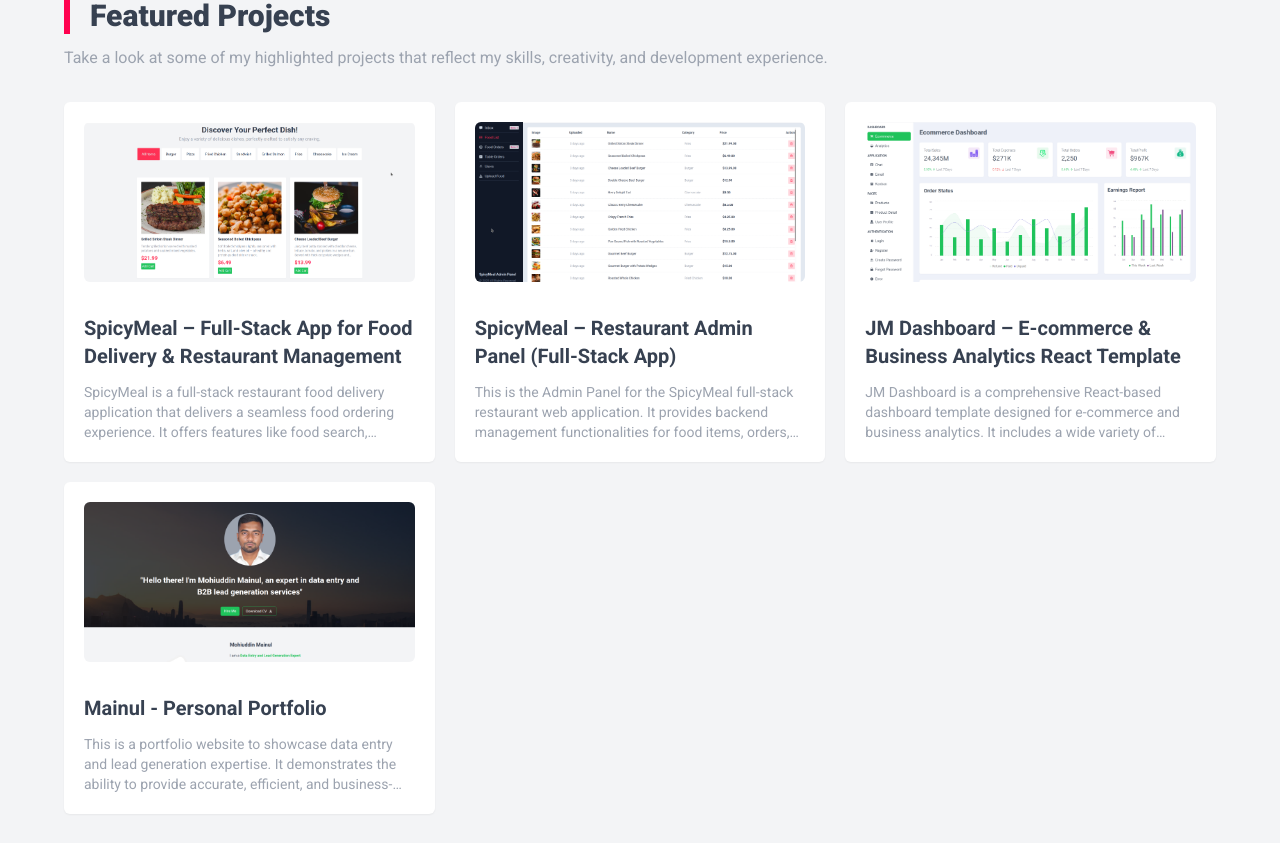
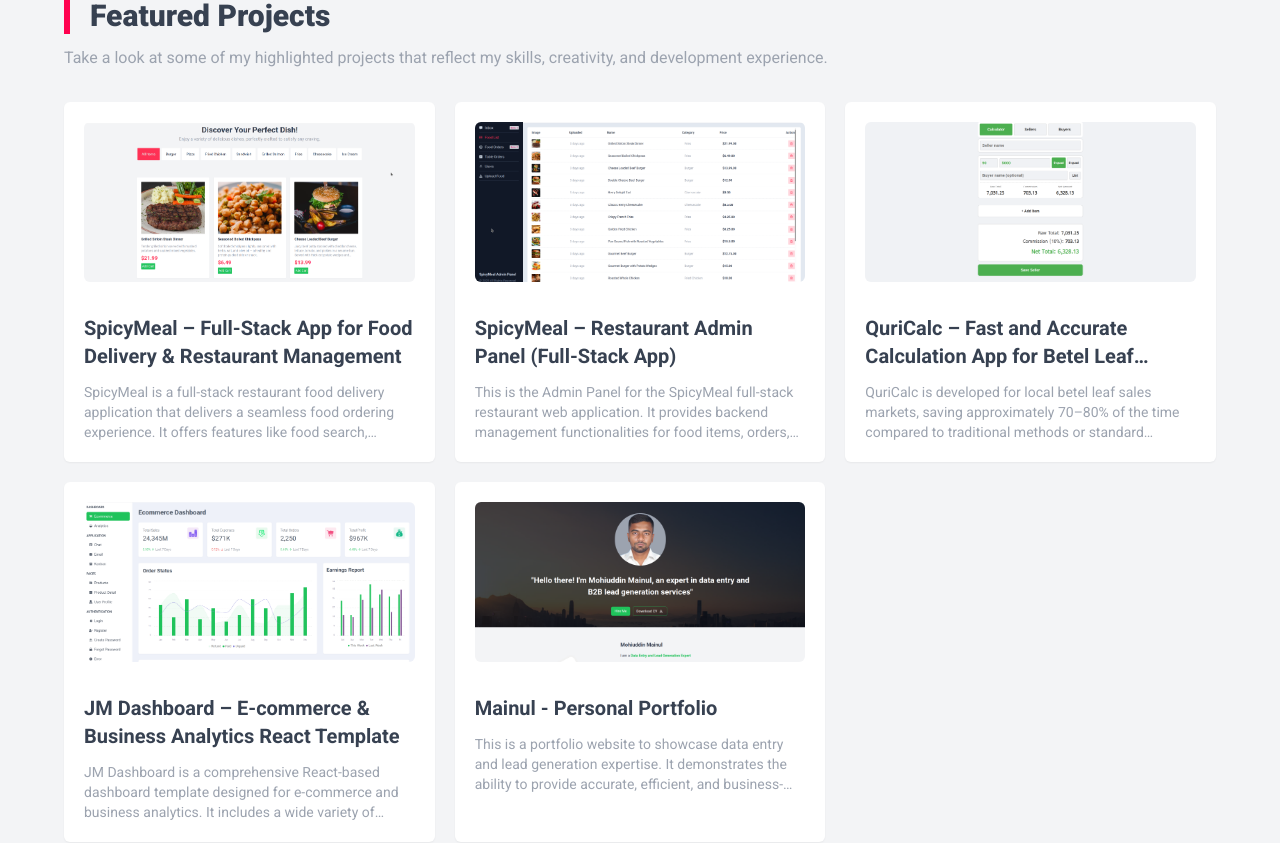
Before and after one commit to md-julhas/md-julhas-portfolio, a React (Vite) app: page / in a window 1280 px wide. Shown: the part 1580-2423 px from the top of the page. Built offline with nearby package versions, Linux system fonts and the light colour scheme.

Commit message:
Added new project

```diff
--- a/src/constants/data.jsx
+++ b/src/constants/data.jsx
@@ -16,7 +16,6 @@
 import cli from "../assets/cli.png"
 import linux from "../assets/linux.png"
 import figma from "../assets/figma.png"
-import hero from "../assets/julhas-hero.png"
 
 import websiteImportance from "../assets/website-importance.png"
 import webAppRole from "../assets/web-app-role.png"
@@ -29,6 +28,8 @@
 import JMDashboardDark from "../assets/jm-dashboard-dark.png"
 import mainul from "../assets/mainul.png"
 import mainulDark from "../assets/mainul-dark.png"
+import quricalcLight from "../assets/quricalcLight.png"
+import quricalcDark from "../assets/quricalcDark.png"
 
 import { PiDevicesDuotone, PiLayoutBold } from "react-icons/pi"
 import { TbLogs, TbMessageSearch } from "react-icons/tb"
@@ -418,6 +419,61 @@
     ],
   },
   {
+    title:
+      "QuriCalc – Fast and Accurate Calculation App for Betel Leaf Markets",
+    imgDark: quricalcDark,
+    imgLight: quricalcLight,
+    liveLink: "https://quricalc.vercel.app/",
+    gitHubLink: "https://github.com/md-julhas/quri-calc",
+    description:
+      "QuriCalc is developed for local betel leaf sales markets, saving approximately 70–80% of the time compared to traditional methods or standard calculators. The app significantly speeds up sales calculations and report generation, eliminating manual calculation mistakes.",
+    metaDescription:
+      "QuriCalc is developed for local betel leaf sales markets, saving approximately 70–80% of the time compared to traditional methods or standard calculators. The app significantly speeds up sales calculations and report generation, eliminating manual calculation mistakes.",
+    metaKeywords: [
+      "QuriCalc, betel leaf sales, sales calculator, local market, bundle pricing, commission calculator, offline app",
+    ],
+    technologies: [
+      "Vanilla JavaScript (ES6+)",
+      "HTML5",
+      "CSS3",
+      "LocalStorage API",
+      "git & gitHub",
+    ],
+
+    features: [
+      {
+        category: "🔧 Solutions Overview",
+        items: [
+          "Automatically calculate the price per bundle based on local terms such as Choli type (8 or 9 quad), number of pairs, and price per quri.",
+          "Generate invoices for sellers, buyers with multiple purchase.",
+          "Summarize total sales, total commission (market organizer’s profit), and total payouts to sellers.",
+          "Reduces hume error-prone and speeds up calculation time.",
+        ],
+      },
+      {
+        category: "🔧 Supports",
+        items: [
+          "Runs offline from a single index.html file that powers the entire app, giving a smooth mobile app experience.",
+          "Used LocalStorage to temporarily store transaction data during active market sessions—specifically for collecting payments from buyers and making payments to sellers.",
+          "Supports adding, editing, and deleting sellers.",
+          "Track all sellers and buyers with integrated search functionality.",
+          "Mobile-first design – optimized for smartphones commonly used by market accountants.",
+        ],
+      },
+    ],
+
+    challenges: [
+      {
+        title: "",
+        description:
+          "In the local betel leaf sales market used traditional selling unit is based on unique local terms such as: 1 Quad = 4 pieces, 1 Choli = 8 or 9 Quads (32 or 36 pieces), 1 Pair Choli = 2 Choli (8 or 9 Quad), 1 Quri = 64 Pairs of 9-Quad Choli (4608 pieces) Or, 1 Quri = 72 Pairs of 8-Quad Choli (4608 pieces). In the market, sellers arrive with one or more bundles of betel leaves. Each bundle contains a certain number of pair cholis—categorized as either 8-quad or 9-quad. The price of a bundle is calculated based on the rate per quri. For instance, if the quri price is 5000৳ and a bundle includes 90 pair cholis of the 9-quad type, the raw price is calculated as: (90 × 5000) ÷ 64 = 7031.25৳. If the choli type is 8-quad, the formula becomes: (90 × 5000) ÷ 72 = 6250৳. This raw amount is charged to the buyer and forms part of the buyer’s invoice. From this raw amount, the market organizer's commission is deducted—typically 10%. For example, 7031.25 × 10% = 703.13৳ as commission. The seller’s final payout then becomes: 7031.25 - 703.13 = 6328.13৳. Since a single seller may have multiple bundles, and the market involves numerous sellers, performing these calculations and works manually with a regular calculator is tedious, error-prone, and mentally exhausting for accountants.",
+
+        solution:
+          "To solve these challenges, I built a simple web app that automates pricing, commission, and payouts. By entering the bundle quantity, quri price, choli type, and buyer and seller names, the app instantly calculates totals and deducts the market organizer’s commission. It supports multiple sellers and bundles, reducing errors and saving time in daily market operations.",
+      },
+    ],
+  },
+  {
     title: "JM Dashboard – E-commerce & Business Analytics React Template",
     imgDark: JMDashboardDark,
     imgLight: JMDashboard,
```
Also changed, not shown: src/assets/quricalcDark.png (added), src/assets/quricalcLight.png (added).
